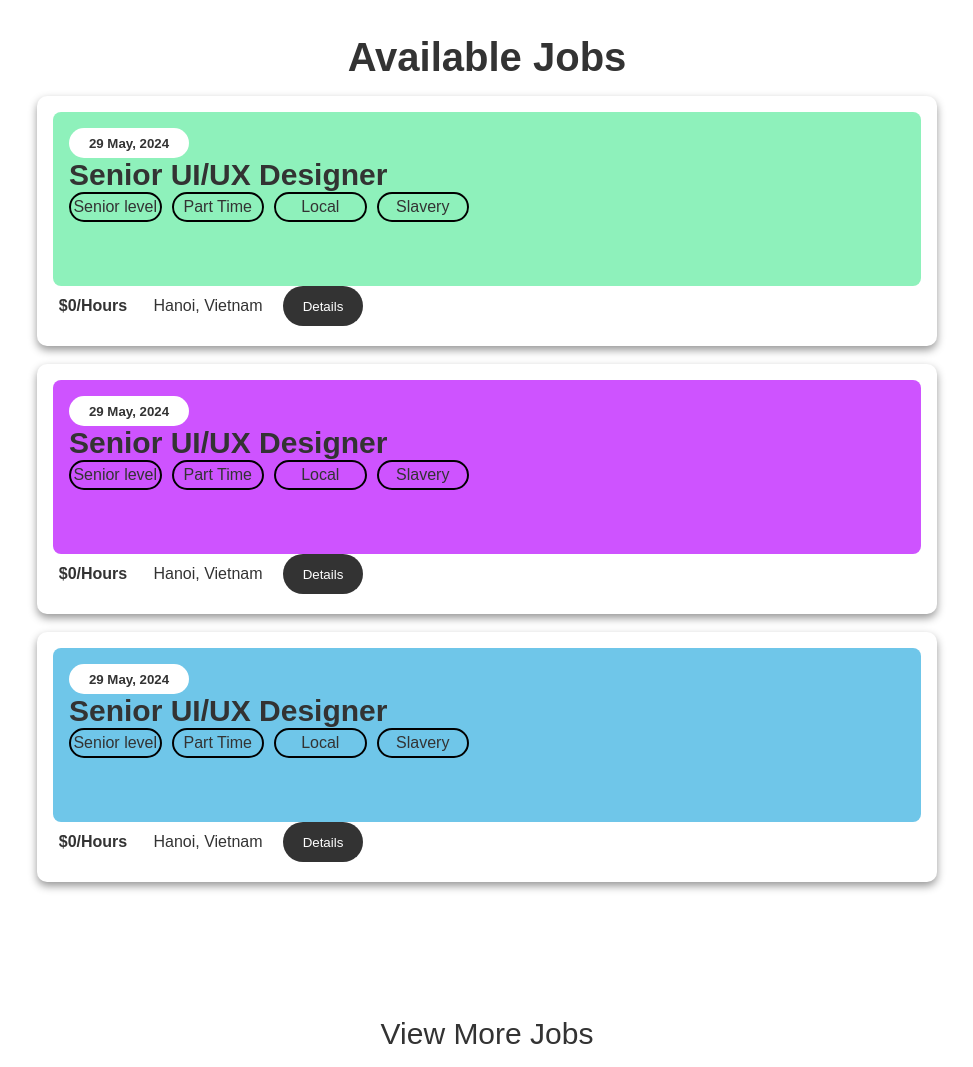
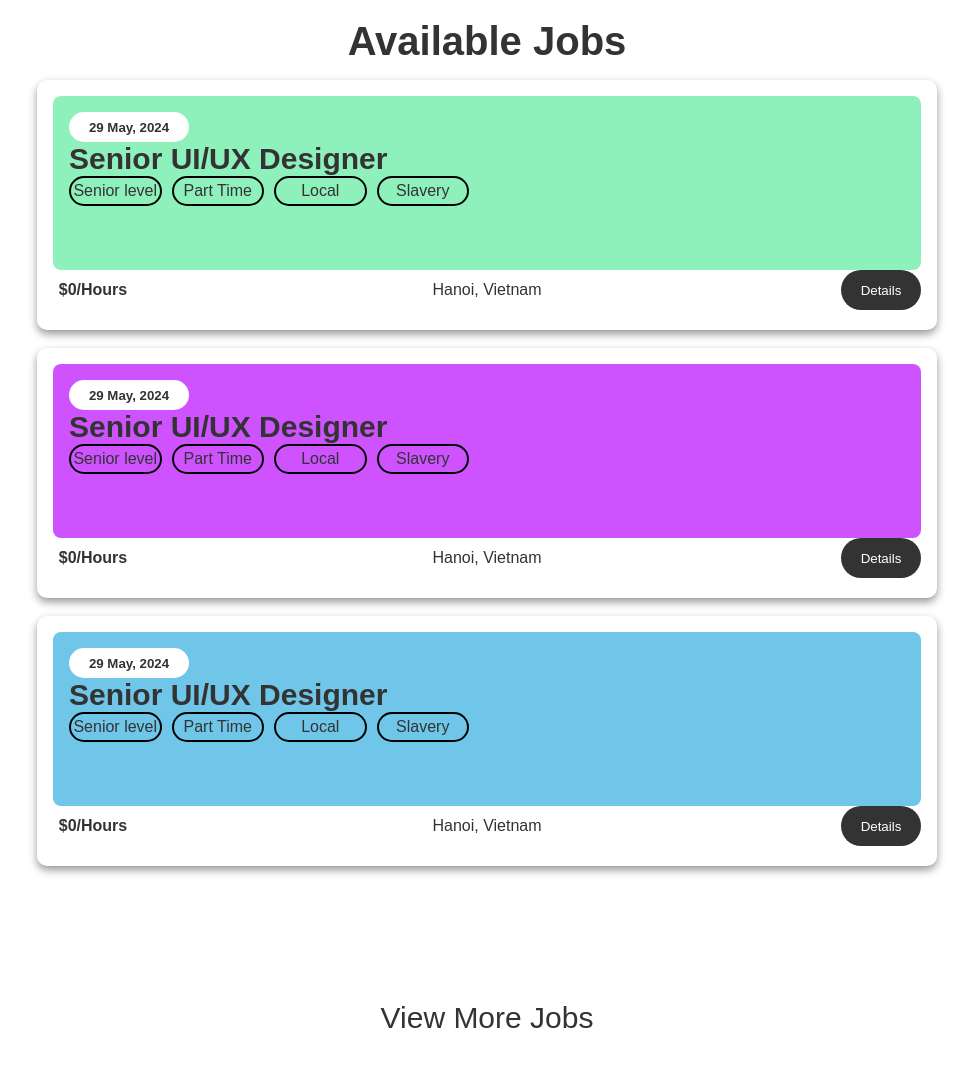
Before and after one commit to dminhh-lets-go/cos10026, a plain HTML site: page index.html in a window 1280 px wide. Shown: the part 1564-2631 px from the top of the page, without its empty margins (153-1126 px from the left). Drawn offline with Linux system fonts and the light colour scheme.

Commit message:
small layout update

```diff
--- a/styles/style.css
+++ b/styles/style.css
@@ -410,7 +410,6 @@
   width: 100%;
   min-height: 600px;
   height: 86vh;
-  margin: 1rem auto 2rem;
   display: flex;
   gap: 1rem;
 }
@@ -597,7 +596,7 @@ br {
 #location-apply {
   display: flex;
   flex-direction: row;
-  justify-content: flex-start;
+  justify-content: space-between;
   align-items: center;
 }
 
@@ -625,6 +624,7 @@ br {
   height: 40px;
 }
 
+
 #location-apply button:hover{
   background: #3333338f;
 }
```
Also changed, not shown: index.html (indentation only).
